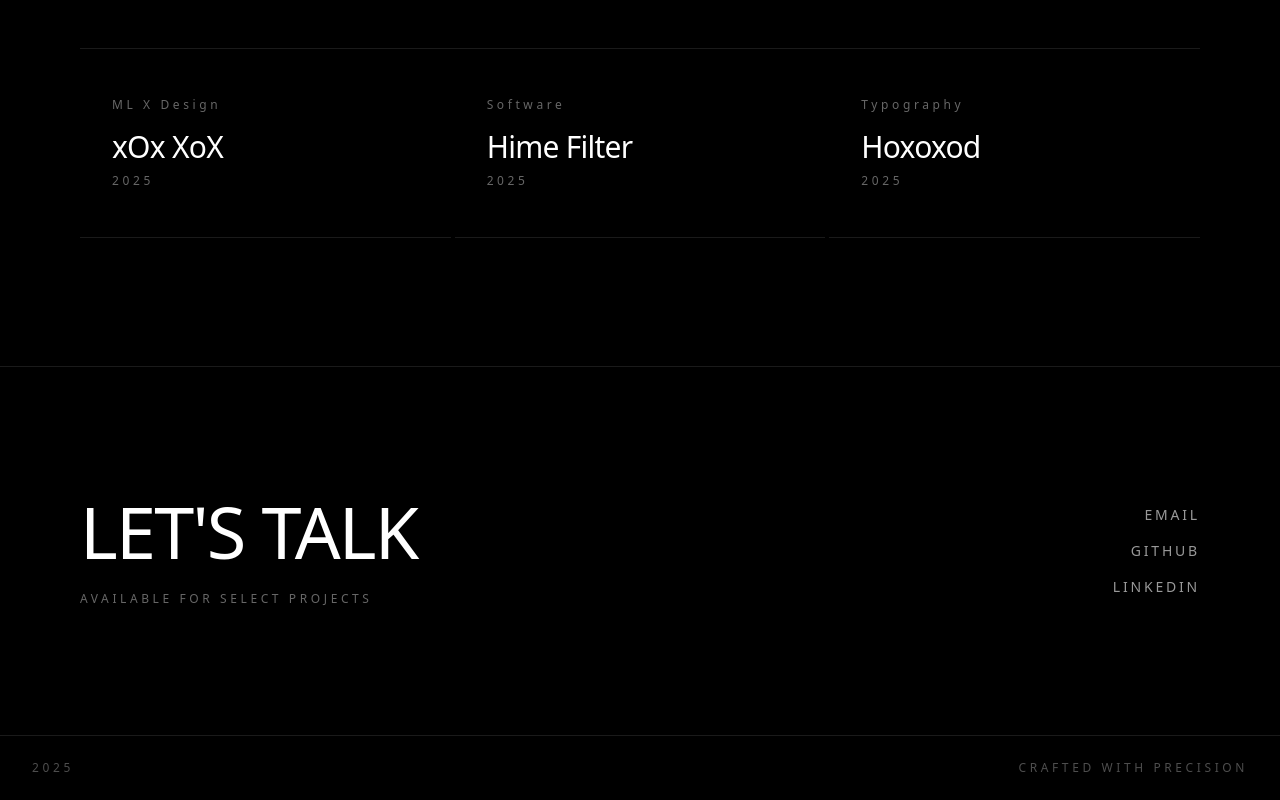
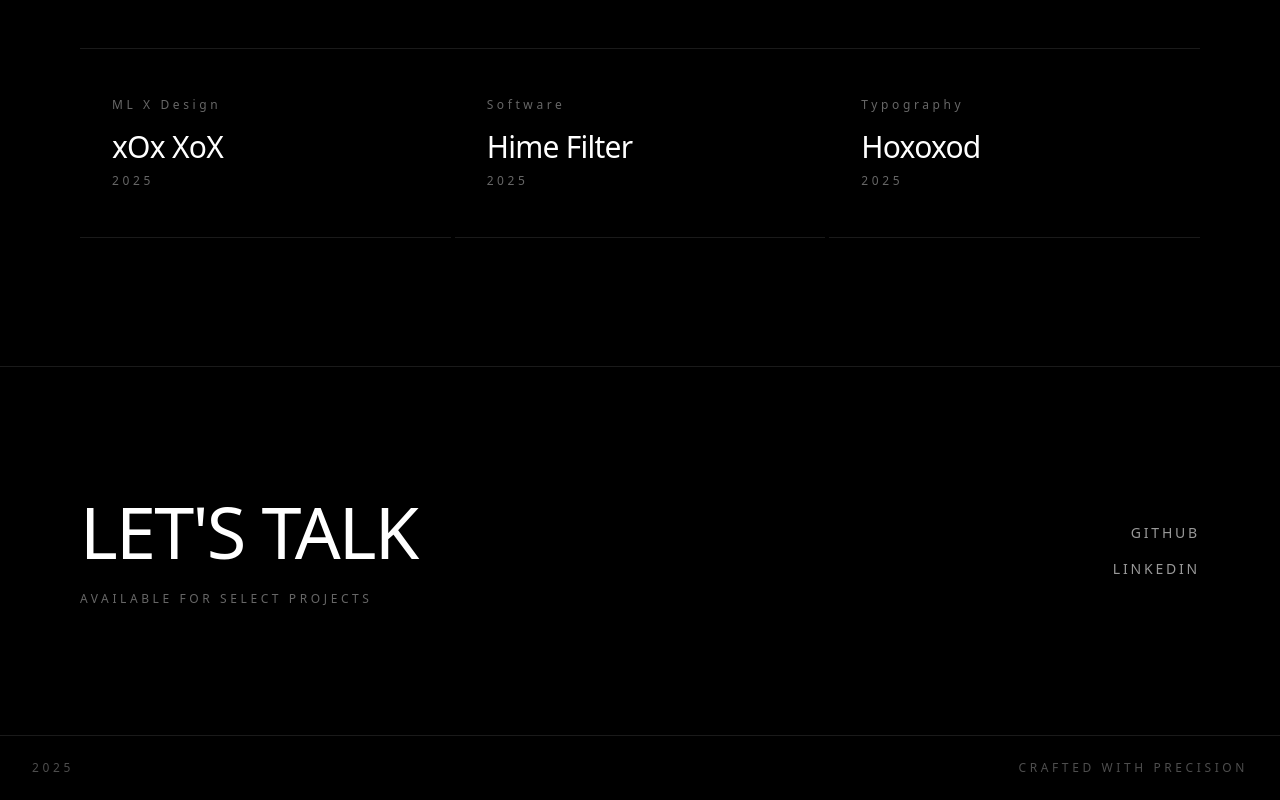
Before and after one commit to 1syunus/portfolio, a Next.js app: page / in a window 1280 px wide. Shown: the part 880-1680 px from the top of the page. Built offline with nearby package versions, Linux system fonts and the light colour scheme.

Commit message:
feat(contact): remove email for sec

```diff
--- a/app/components/Portfolio.tsx
+++ b/app/components/Portfolio.tsx
@@ -89,13 +89,6 @@ export default function Portfolio() {
                     </div>
                     <div className="mt-12 md:mt-0 space-y-4 text-right">
                         <a
-                            href="xxxxxxxxxxxxxxxxx@gmail.com"
-                            className="block text-sm tracking-[0.2em]
-                                opacity-60 hover:opacity-100 transition-opacity duration-300"
-                        >
-                            EMAIL
-                        </a>
-                        <a
                             href="https://github.com/1syunus"
                             className="block text-sm tracking-[0.2em]
                                 opacity-60 hover:opacity-100 transition-opacity duration-300"
```
